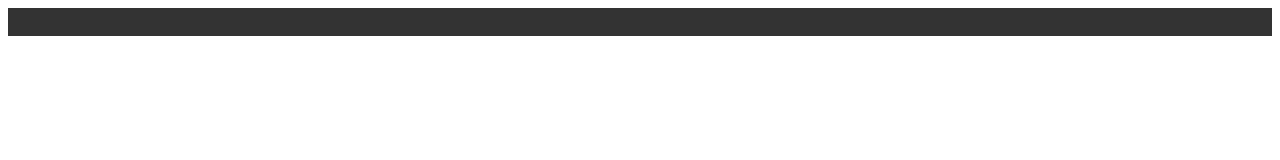
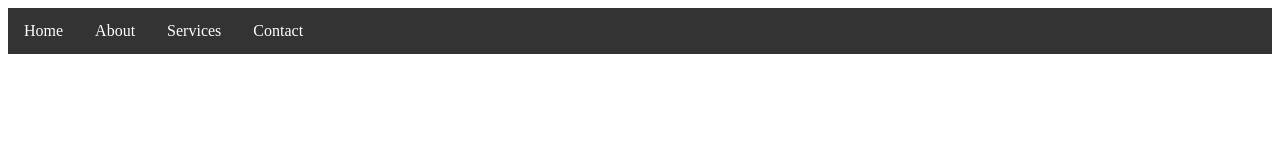
Before and after one commit to Svmueli/Open-Mozilla, a plain HTML site: page index.html in a window 1280 px wide. Drawn offline with Linux system fonts and the light colour scheme.

Commit message:
navbar fix

```diff
--- a/index.html
+++ b/index.html
@@ -9,11 +9,10 @@
 
 </head>
 <ul class="navbar">
-    <li><a href="Home"></a></li>
-    <li><a href="About"></a></li>
-    <li><a href="Services"></a></li>
-    <li><a href="Contact"></a></li>
-
+    <li><a href="Home">Home</a></li>
+    <li><a href="About">About</a></li>
+    <li><a href="Services">Services</a></li>
+    <li><a href="Contact">Contact</a></li>
 </ul>
 <body>
 
--- a/styles.css
+++ b/styles.css
@@ -20,5 +20,5 @@
 }
 
 .navbar li a:hover {
-    background-color: #111;
+    background-color: #474040;
 }
```
